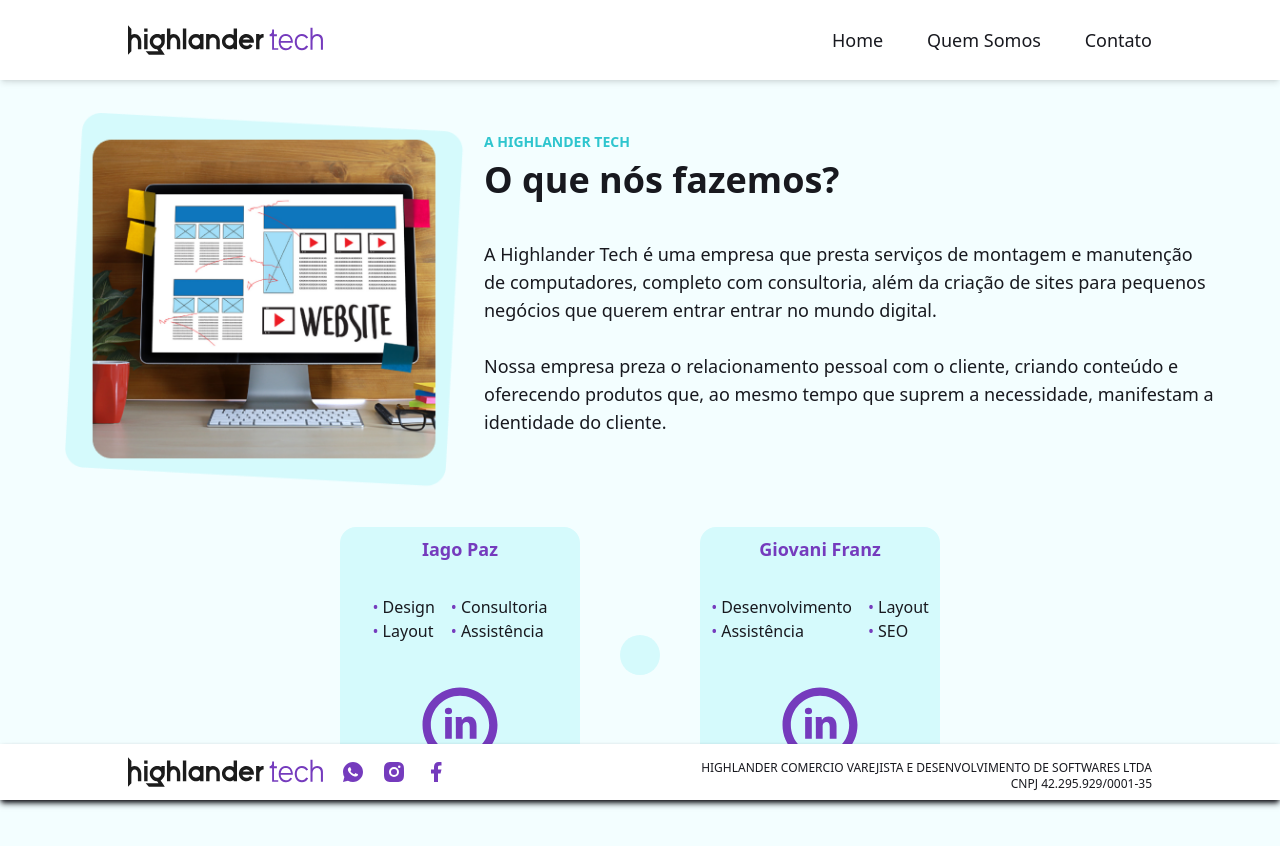
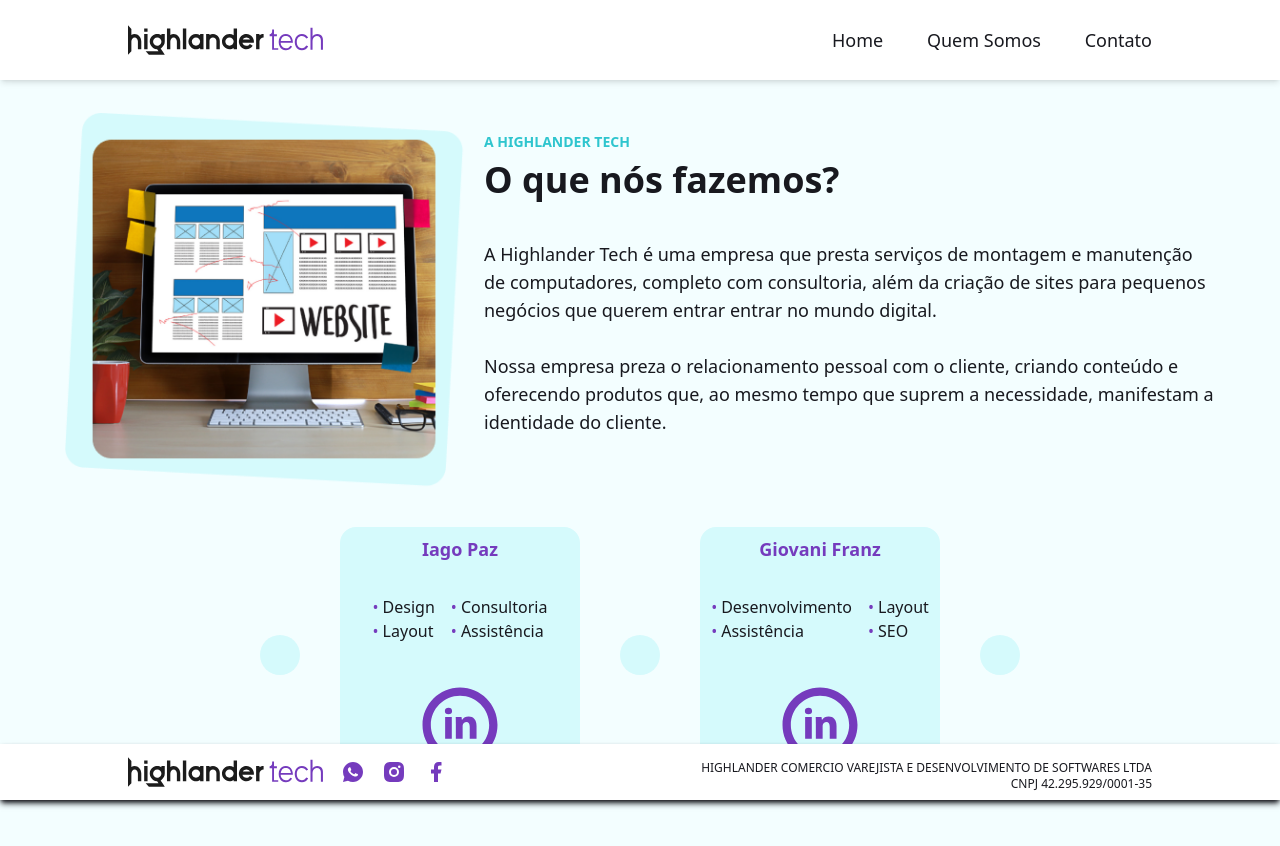
Before and after one commit to giovanifranz/HighlanderTech, a Next.js app: page /quem-somos in a window 1280 px wide. Shown: the top 846 px of the page. Built offline with nearby package versions, Linux system fonts and the light colour scheme.

Commit message:
chore: add ball

```diff
--- a/src/components/organisms/Equipe/equipe.module.css
+++ b/src/components/organisms/Equipe/equipe.module.css
@@ -9,3 +9,10 @@
 .ball {
   @apply w-10 h-10 mx-10 rounded-full bg-cyan-400;
 }
+
+.wrapper::before,
+.wrapper::after {
+  content: '';
+
+  @apply w-10 h-10 mx-10 rounded-full bg-cyan-400 hidden md:block;
+}
```
